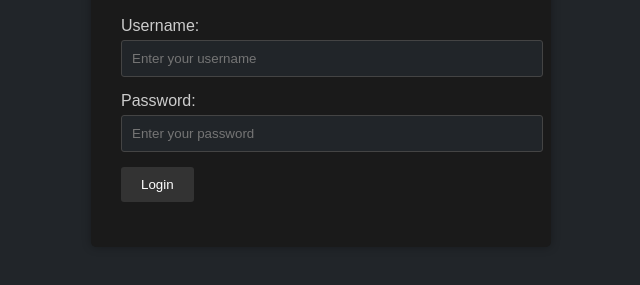
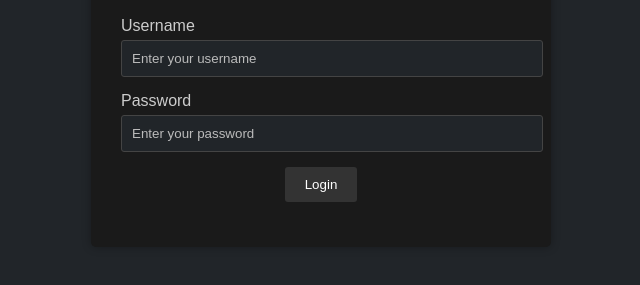
Before and after one commit to CornaeX/Job-Game, a plain HTML site: page index.html in a window 1280 px wide. Shown: the part 307-592 px from the top of the page, without its empty margins (319-959 px from the left). Drawn offline with Linux system fonts and the light colour scheme.

Commit message:
Second Commit

```diff
--- a/index.html
+++ b/index.html
@@ -3,7 +3,7 @@
 <head>
     <meta charset="UTF-8">
     <meta name="viewport" content="width=device-width, initial-scale=1.0">
-    <title>Login Page</title>
+    <title>Centered Button Form</title>
     <link rel="stylesheet" href="style.css">
 </head>
 <body>
@@ -11,20 +11,19 @@
         <div class="header">
             <h1>Login</h1>
         </div>
-        <form action="#">
+        <form>
             <div class="form-group">
-                <label for="username">Username:</label>
+                <label for="username">Username</label>
                 <input type="text" id="username" name="username" placeholder="Enter your username">
             </div>
             <div class="form-group">
-                <label for="password">Password:</label>
+                <label for="password">Password</label>
                 <input type="password" id="password" name="password" placeholder="Enter your password">
             </div>
-            <div class="form-group">
+            <div class="form-group button-group">
                 <button type="submit">Login</button>
             </div>
         </form>
     </div>
-    <!-- <script src="script.js"></script> -->
 </body>
 </html>
--- a/style.css
+++ b/style.css
@@ -47,7 +47,17 @@ body {
     color: #fff; /* Light text color */
 }
 
-.form-group button {
+.form-group input::placeholder {
+    color: #bbb; /* Placeholder text color */
+}
+
+.button-group {
+    display: flex;
+    justify-content: center; /* Center horizontally */
+    align-items: center;     /* Center vertically (optional) */
+}
+
+.button-group button {
     background-color: #333; /* Darker button color */
     color: #fff;
     padding: 10px 20px;
@@ -56,6 +66,6 @@ body {
     cursor: pointer;
 }
 
-.form-group button:hover {
+.button-group button:hover {
     background-color: #444; /* Slightly lighter button hover color */
 }
```
